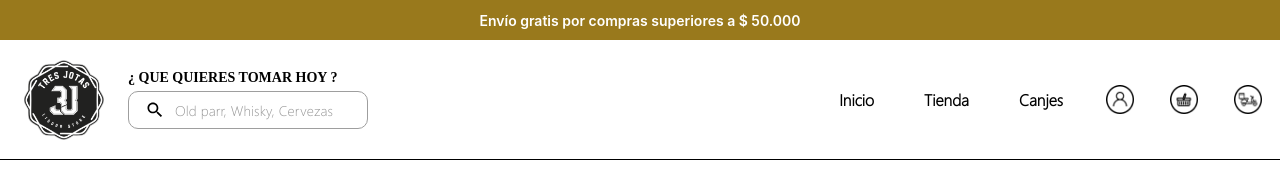
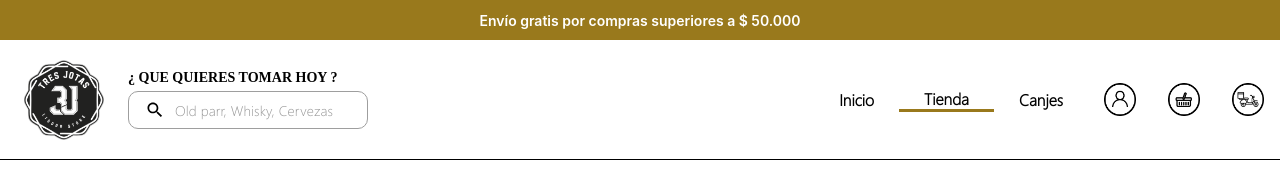
Before and after one commit to Keveeloper/licorera-web, a React (Create React App) app: page /promotion-detail in a window 1280 px wide. Shown: the top 178 px of the page. Built offline with nearby package versions, Linux system fonts and the light colour scheme.

Commit message:
Menu selected

```diff
--- a/src/modules/shared/header/components/nav/icons/Icons.tsx
+++ b/src/modules/shared/header/components/nav/icons/Icons.tsx
@@ -19,7 +19,7 @@ const styles = {
         height: '100%',
         ...displaySpaceAround,
         'img': {
-            width: '15%'
+            width: '17%'
         },
         'img:hover': {
             cursor: 'pointer'
--- a/src/modules/shared/header/components/nav/menu/Menu.tsx
+++ b/src/modules/shared/header/components/nav/menu/Menu.tsx
@@ -1,15 +1,22 @@
 import { Box } from "@mui/system";
-import { Link } from "react-router-dom";
+import { Link, useLocation } from "react-router-dom";
 import { displayFlexEnd } from "../../../../recursiveStyles/RecursiveStyles";
 import { paletteColors } from "../../../../../../paletteColors/paletteColors";
+import { useState } from "react";
 
 const Menu = () => {
 
+    const location = useLocation();
+    const { pathname } = location;
+    const menuSelected = pathname === '/' ? 'Inicio' : pathname === '/promotion-detail' ? 'Tienda' : 'Canjes';
+
+    const [clicked, setClicked] = useState<string>(menuSelected);
+
     return(
         <Box sx={styles.menuContainer}>
-            <Link to={'/'}>Inicio</Link>
-            <Link to={'/promotion-detail'}>Tienda</Link>
-            <Link to={'/promotion-detail'}>Canjes</Link>
+            <Link style={clicked === 'Inicio' ? styles.menuContainer.clicked : {}} to={'/'}>Inicio</Link>
+            <Link style={clicked === 'Tienda' ? styles.menuContainer.clicked : {}} to={'/promotion-detail'}>Tienda</Link>
+            <Link style={clicked === 'Cajes' ? styles.menuContainer.clicked : {}} to={'/promotion-detail'}>Canjes</Link>
         </Box>
     );
 
@@ -28,7 +35,10 @@ const styles = {
             fontWeight: 600,
             textDecoration: 'none'
         },
-        'a:hover, a:focus': {
+        'a:hover': {
+            borderBottom: `3px solid ${paletteColors.gold}`,
+        },
+        clicked: {
             borderBottom: `3px solid ${paletteColors.gold}`,
         }
     }
```
